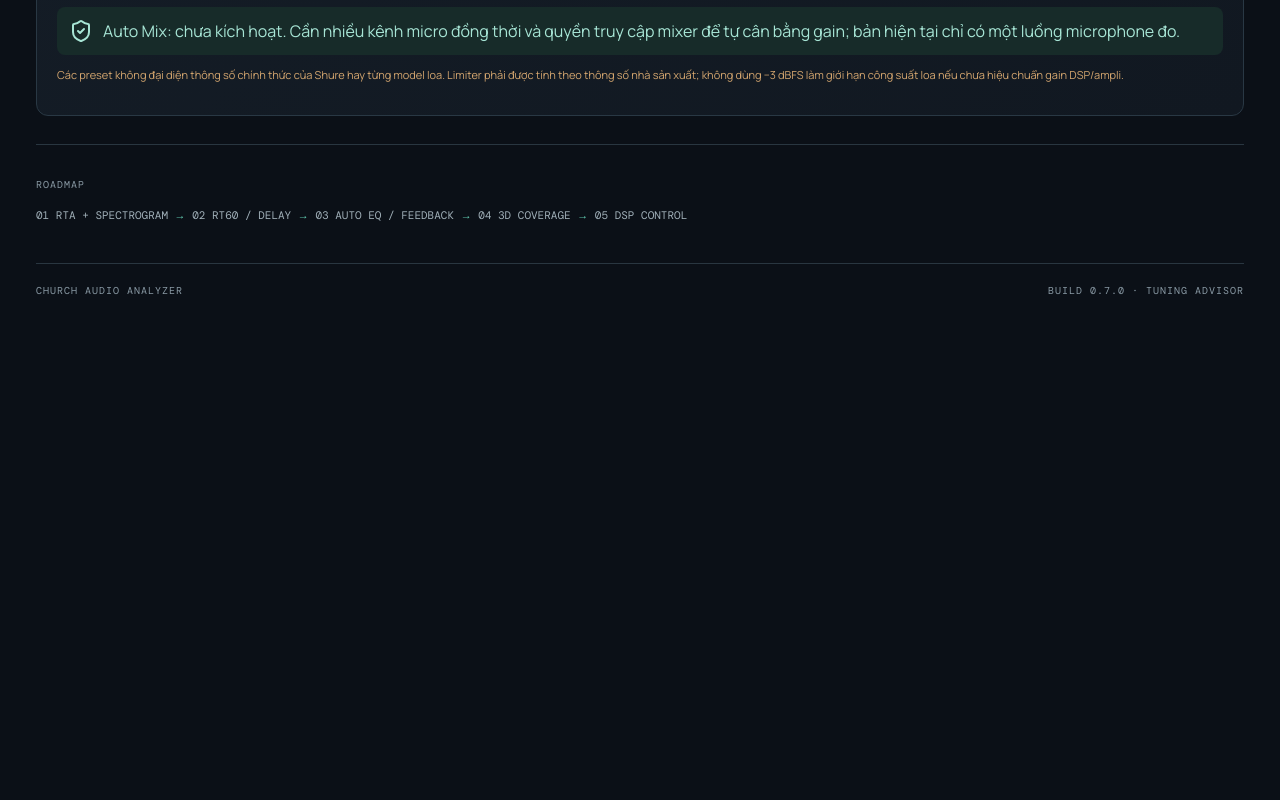
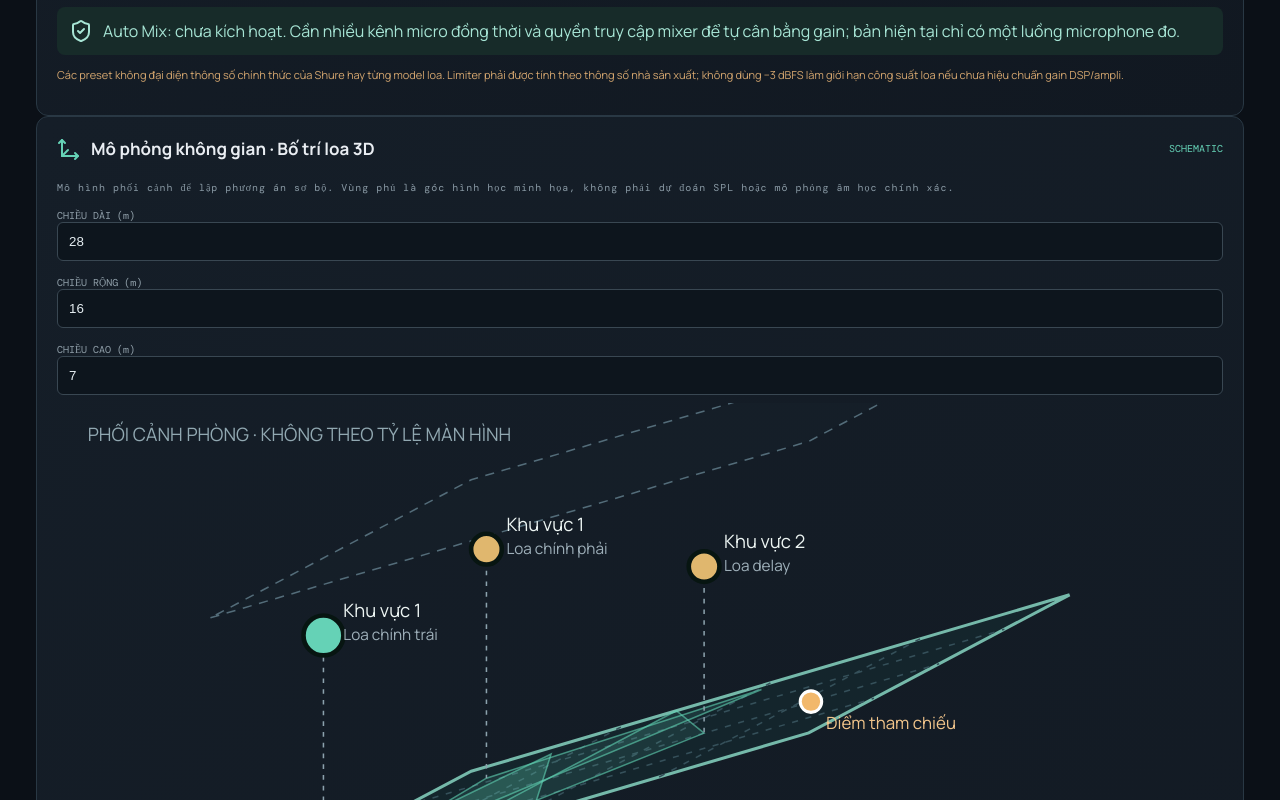
Before and after one commit to nhocktrung2019-ux/CHURCH-AUDIO-AI, a React (Vite) app: page / in a window 1280 px wide. Shown: the part 4060-4860 px from the top of the page. Before the commit the page ends 4387 px from the top, so only its background shows below. Built offline with nearby package versions, Linux system fonts and the light colour scheme.

Commit message:
feat: integrate interactive room planner

```diff
--- a/src/App.tsx
+++ b/src/App.tsx
@@ -6,6 +6,7 @@ import MeasurementPlanner from "./audio/MeasurementPlanner";
 import TransferFunctionPanel from "./audio/TransferFunctionPanel";
 import FeedbackMonitor from "./audio/FeedbackMonitor";
 import TuningAdvisor from "./audio/TuningAdvisor";
+import RoomPlanner3D from "./audio/RoomPlanner3D";
 
 export default function App(){
  const a=useAudioAnalyzer(),t=useToneGenerator(),inputs=a.devices.filter(d=>d.kind==="audioinput"),outputs=a.devices.filter(d=>d.kind==="audiooutput");
@@ -25,7 +26,8 @@ export default function App(){
   <TransferFunctionPanel selectedInput={a.selectedInput}/>
   <FeedbackMonitor history={a.history}/>
   <TuningAdvisor history={a.history} level={a.level}/>
+  <RoomPlanner3D/>
   <section className="roadmap"><small>ROADMAP</small><p>01 RTA + SPECTROGRAM <b>→</b> 02 RT60 / DELAY <b>→</b> 03 AUTO EQ / FEEDBACK <b>→</b> 04 3D COVERAGE <b>→</b> 05 DSP CONTROL</p></section>
-  <footer>CHURCH AUDIO ANALYZER <span>BUILD 0.7.0 · TUNING ADVISOR</span></footer>
+  <footer>CHURCH AUDIO ANALYZER <span>BUILD 0.8.0 · ROOM PLANNER</span></footer>
  </main>;
 }
```
